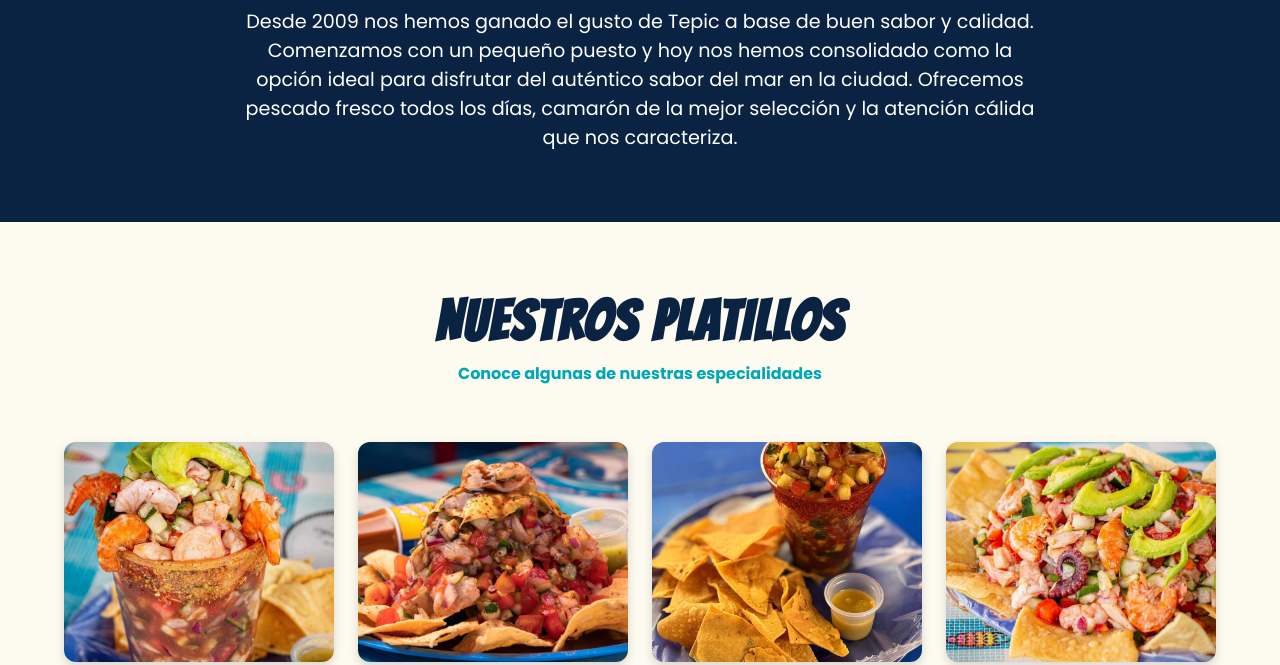
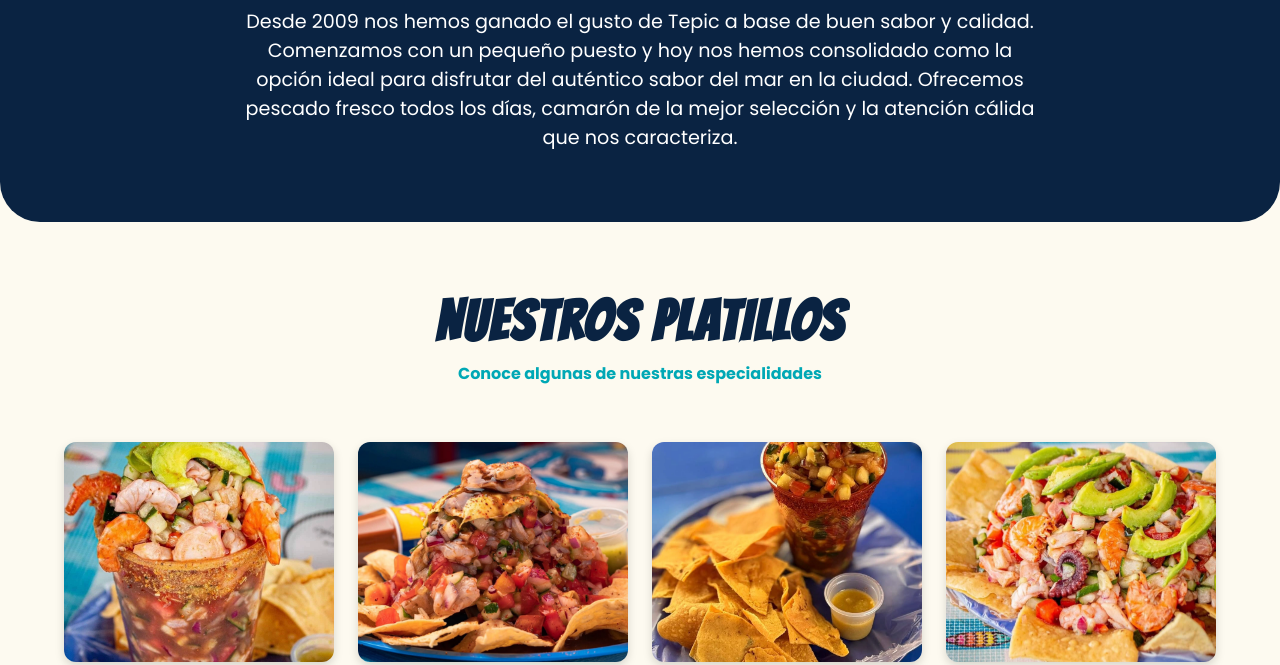
Before and after one commit to luisrodbrdev/ElTibu, a plain HTML site: page index.html in a window 1280 px wide. Shown: the part 1651-2316 px from the top of the page. Drawn offline with Linux system fonts and the light colour scheme.

Commit message:
Refactor section styles and update border-radius

```diff
--- a/style.css
+++ b/style.css
@@ -131,9 +131,12 @@ header nav a:hover {
 }
 
 /* SECCIONES */
-.section {
+
+  .section {
   padding: 70px 5%;
+  scroll-margin-top: 90px;
 }
+
 .titulo {
   text-align: center;
   font-size: 3.5rem;
@@ -287,7 +290,7 @@ header nav a:hover {
 .oscuro {
   background: var(--azul);
   color: white;
-  border-radius: 40px 40px 0 0;
+  border-radius: 40px;
 }
 .nosotros-box {
   max-width: 800px;
```
